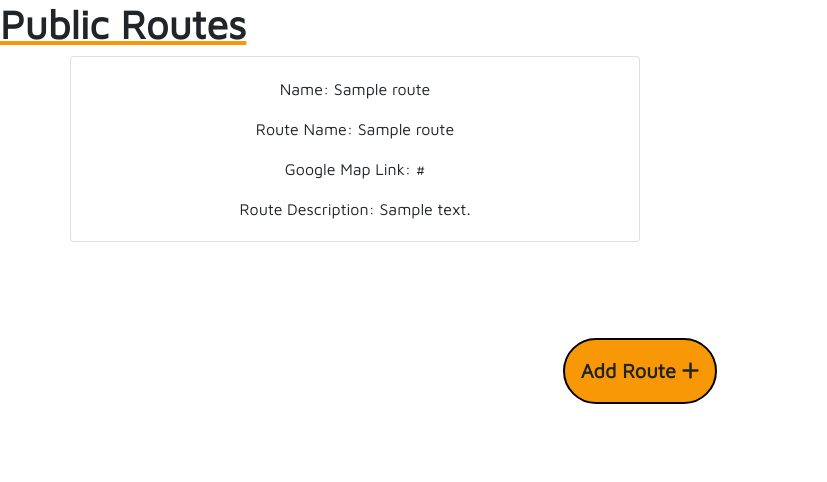
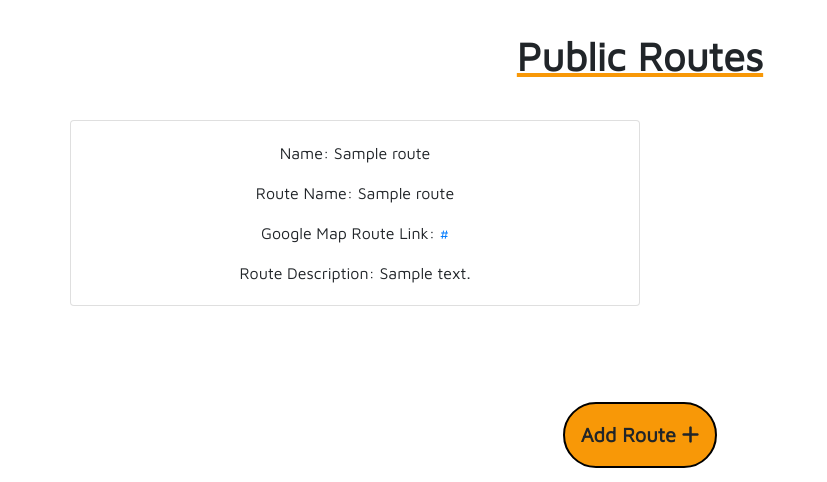
Before and after one commit to Jmurray1989/Skoot-Route, a Flask app: page /publicroutes in a window 1280 px wide. Shown: the part 96-578 px from the top of the page, without its empty margins (0-827 px from the left). Run offline with Flask 2, Linux system fonts and the light colour scheme; a database or web service that is not in the repository returns one stand-in record (values such as "Sample title"); some libraries are stand-ins or nearby versions.

Commit message:
removed duplicate app route from run.py, centred header on public routes page

```diff
--- a/run.py
+++ b/run.py
@@ -52,14 +52,9 @@ def mobile():
     return render_template('mobile.html')
 
 
-@app.route('/add_route')
-def add_route():
-    """Add Route"""
-    return render_template('publicroutes.html')
-
-
 @app.route('/insert_route', methods=['POST'])
 def insert_route():
+    """Adds Your Route To Public Route Page"""
     routes = mongo.db.routes
     routes.insert_one(request.form.to_dict())
     return redirect(url_for('publicroutes'))
--- a/static/css/style.css
+++ b/static/css/style.css
@@ -310,7 +310,7 @@ margin-bottom: 20px;
 
 h1.route-header {
     text-align: center;
-    padding-top: 50px;
+    padding: 2rem;
 }
 
 /*Dividers & Sections*/
@@ -360,6 +360,13 @@ p.skoot-route {
 
 /*-------------------------------------Public Routes---------------------------------------------*/
 
+/*Headers*/
+
+h1.public-header {
+    text-align: center;
+    padding: 2rem;
+}
+
 /*Button*/
 
 .addroute-button {
@@ -368,9 +375,7 @@ p.skoot-route {
   margin-bottom: 5rem;
 }
 
-
-
-
+/*-------------------------------------Add Routes---------------------------------------------*/
 
 
 /*-------------------------------------Mobile---------------------------------------------*/
--- a/templates/publicroutes.html
+++ b/templates/publicroutes.html
@@ -1,6 +1,6 @@
 {% extends 'base.html' %} {% block content %}
 
-<h1>Public Routes</h1>
+<h1 class="public-header">Public Routes</h1>
 
 <section class="route-section">
   <div class="container">
@@ -15,7 +15,7 @@
             <span class="label">Route Name:</span> {{ route.route_name }}
           </p>
           <p class="card-text">
-            <span class="label">Google Map Link:</span> {{ route.map_link }}
+            <span class="label">Google Map Route Link:</span> <a href="{{ route.map_link }}" target="_blank">{{ route.map_link }}</a>
           </p>
           <p class="card-text">
             <span class="label">Route Description:</span> {{ route.route_description }}
--- a/templates/routes.html
+++ b/templates/routes.html
@@ -1,6 +1,8 @@
 {% extends 'base.html' %} {% block content %}
 
-<!--Locations Section-->
+<!--Skoot Routes Section-->
+
+<!-- Pre-Loaded Routes that cannot be deleted from page & not stored in MongoDB -->
 
 <section class="container-fluid route" id="skoot-route">
   <h1 class="route-header">Skoot-Routes</h1>
```
